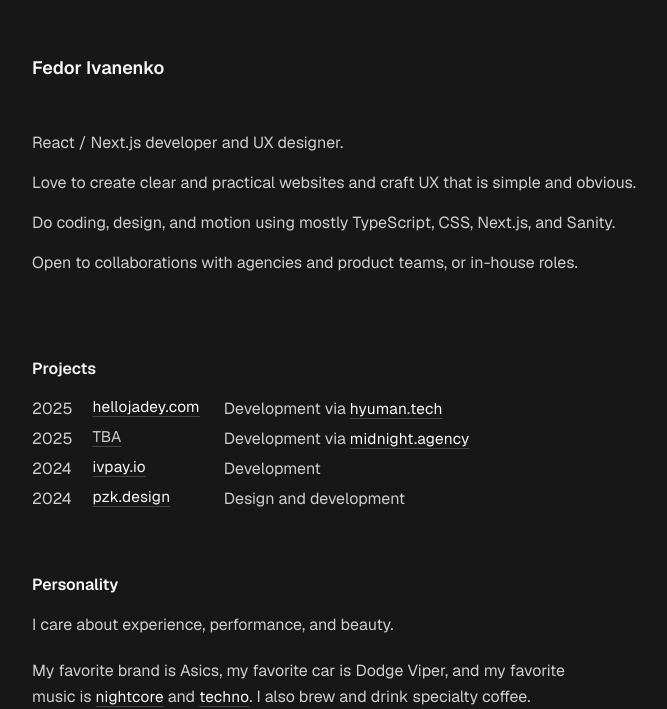
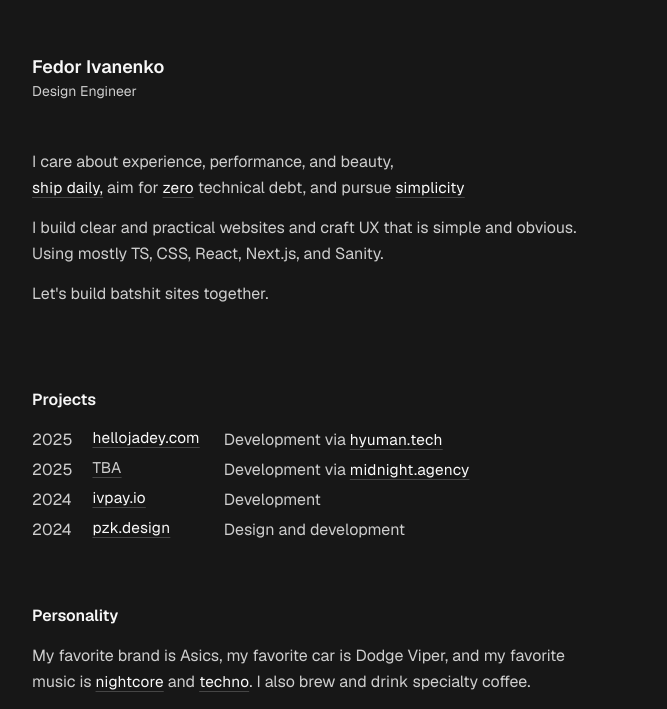
Before and after one commit to fedorivanenko/fedor-ivanenko-personal-website, a Next.js app: page / in a window 1280 px wide. Shown: the part 107-816 px from the top of the page, without its empty margins (286-953 px from the left). Built offline with nearby package versions, Linux system fonts and the light colour scheme.

Commit message:
fix: update texts

```diff
--- a/app/page.tsx
+++ b/app/page.tsx
@@ -8,24 +8,43 @@
 function BioPanel() {
   return (
     <>
-      <h1 className={cn(sectionVariants(), "animate-blur-fade stagger mb-12")}>
-        Fedor Ivanenko
-      </h1>
+      <div
+        className={cn(
+          sectionVariants({animated:true}),
+          "!space-y-0 mb-12"
+        )}
+      >
+        <h1>Fedor Ivanenko</h1>
+        <p className="text-sm">Design Engineer</p>
+      </div>
       <Section>
-        <div className="prose-short max-w-xs md:max-w-max">
-          <p>React / Next.js developer and UX designer.</p>
+        <div className="prose-short">
           <p>
-            Love to create clear and practical websites and craft UX that is
-            simple and obvious.
+            I care about experience, performance, and beauty,{" "}
+            <br className="hidden md:block" />
+            <InlineLinkButton href="https://maxleiter.com/blog/ship-every-day">
+              ship daily,
+            </InlineLinkButton>{" "}
+            aim for{" "}
+            <InlineLinkButton
+              className="whitespace-break-spaces inline-block"
+              href="https://github.com/tigerbeetle/tigerbeetle/blob/ac75926f8868093b342ce2c64eac1e3001cf2301/docs/TIGER_STYLE.md#technical-debt"
+            >
+              zero
+            </InlineLinkButton>{" "}
+            technical debt, and pursue{" "}
+            <InlineLinkButton href="https://lawsofsimplicity.com/">
+              simplicity
+            </InlineLinkButton>
           </p>
           <p>
-            Do coding, design, and motion using mostly TypeScript, CSS, Next.js,
-            and Sanity.
+            I build clear and practical websites and craft UX that is
+            simple and obvious.{" "}
+            <br className="hidden md:block" />
+            Using mostly TS, CSS, React, Next.js, and
+            Sanity.
           </p>
-          <p>
-            Open to collaborations with agencies and product teams, or in-house
-            roles.
-          </p>
+          <p>Let{"'"}s build batshit sites together.</p>
         </div>
       </Section>
     </>
@@ -145,7 +164,7 @@
     <Section id="personality">
       <h2>Personality</h2>
       <div className="prose-long max-w-sm sm:max-w-xl">
-        <p>I care about experience, performance,&nbsp;and&nbsp;beauty.</p>
+
         <p>
           My favorite brand is Asics, my favorite car is&nbsp;Dodge Viper,
           and&nbsp;my&nbsp;favorite music is&nbsp;
```
